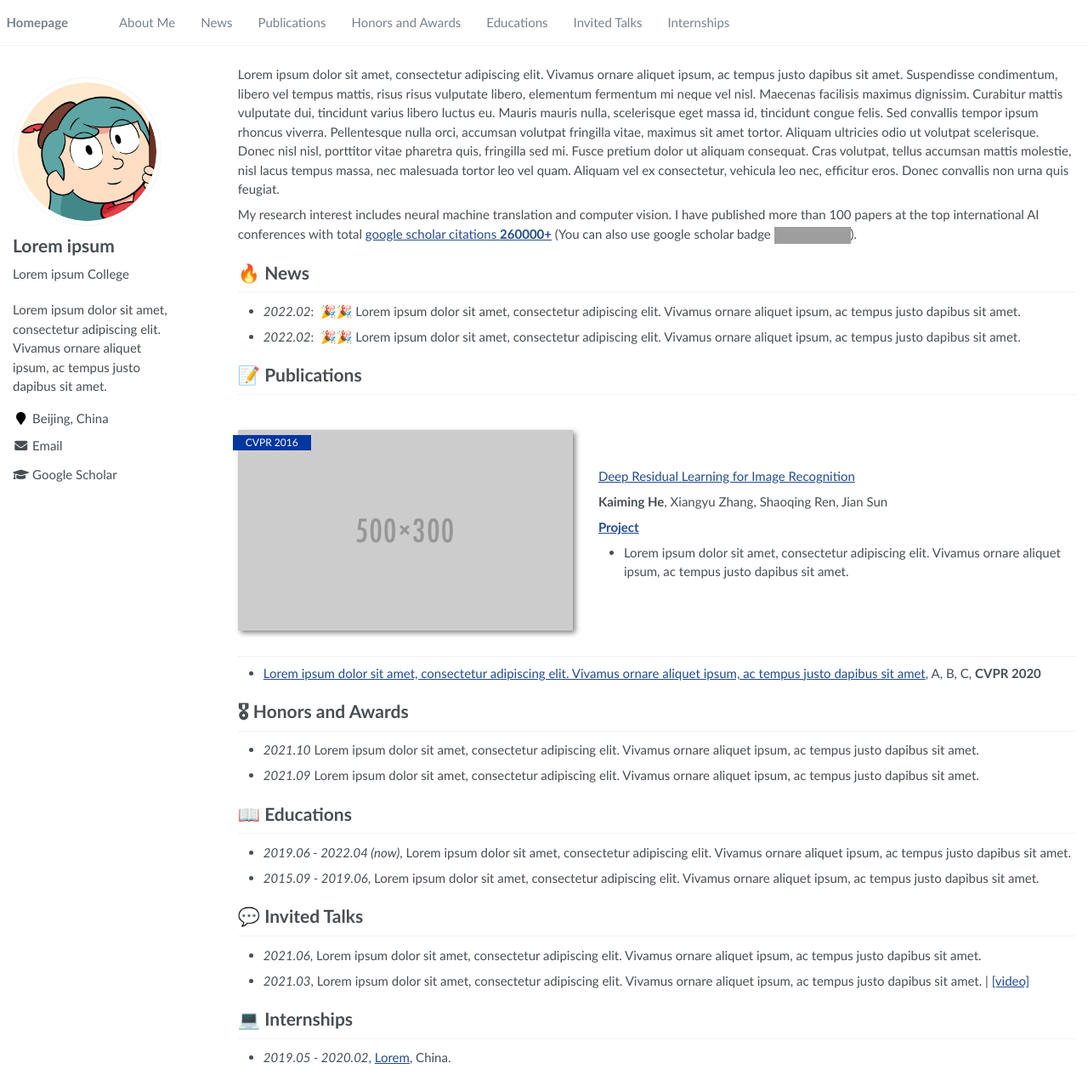
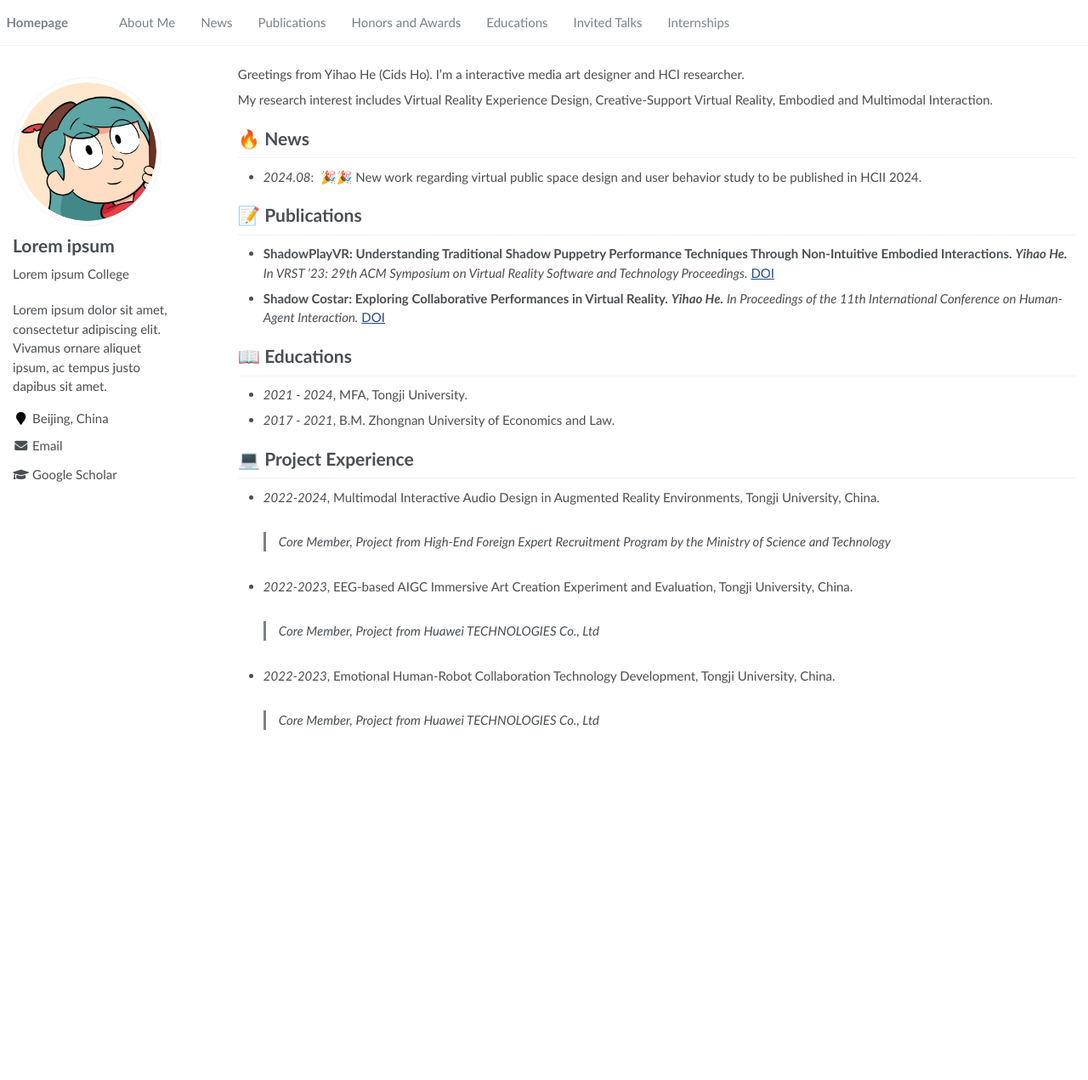
Before and after one commit to CidsHo/Cids.github.io, a Jekyll site: the page built from _pages/about.md, in a window 1280 px wide and 1271 px high. Shown: the whole window at 85% size. Built offline with Jekyll 4.4.1, drawn with Linux system fonts in a browser that asks for light colours; grey boxes are pictures that could not be loaded.

Commit message:
Update about.md

```diff
--- a/_pages/about.md
+++ b/_pages/about.md
@@ -8,51 +8,32 @@ redirect_from:
   - /about.html
 ---
 
-{% if site.google_scholar_stats_use_cdn %}
-{% assign gsDataBaseUrl = "https://cdn.jsdelivr.net/gh/" | append: site.repository | append: "@" %}
-{% else %}
-{% assign gsDataBaseUrl = "https://raw.githubusercontent.com/" | append: site.repository | append: "/" %}
-{% endif %}
-{% assign url = gsDataBaseUrl | append: "google-scholar-stats/gs_data_shieldsio.json" %}
-
 <span class='anchor' id='about-me'></span>
 
-Lorem ipsum dolor sit amet, consectetur adipiscing elit. Vivamus ornare aliquet ipsum, ac tempus justo dapibus sit amet. Suspendisse condimentum, libero vel tempus mattis, risus risus vulputate libero, elementum fermentum mi neque vel nisl. Maecenas facilisis maximus dignissim. Curabitur mattis vulputate dui, tincidunt varius libero luctus eu. Mauris mauris nulla, scelerisque eget massa id, tincidunt congue felis. Sed convallis tempor ipsum rhoncus viverra. Pellentesque nulla orci, accumsan volutpat fringilla vitae, maximus sit amet tortor. Aliquam ultricies odio ut volutpat scelerisque. Donec nisl nisl, porttitor vitae pharetra quis, fringilla sed mi. Fusce pretium dolor ut aliquam consequat. Cras volutpat, tellus accumsan mattis molestie, nisl lacus tempus massa, nec malesuada tortor leo vel quam. Aliquam vel ex consectetur, vehicula leo nec, efficitur eros. Donec convallis non urna quis feugiat.
+Greetings from Yihao He (Cids Ho). I'm a interactive media art designer and HCI researcher.
 
-My research interest includes neural machine translation and computer vision. I have published more than 100 papers at the top international AI conferences with total <a href='https://scholar.google.com/citations?user=DhtAFkwAAAAJ'>google scholar citations <strong><span id='total_cit'>260000+</span></strong></a> (You can also use google scholar badge <a href='https://scholar.google.com/citations?user=DhtAFkwAAAAJ'><img src="https://img.shields.io/endpoint?url={{ url | url_encode }}&logo=Google%20Scholar&labelColor=f6f6f6&color=9cf&style=flat&label=citations"></a>).
+My research interest includes Virtual Reality Experience Design, Creative-Support Virtual Reality, Embodied and Multimodal Interaction.
 
 
 # 🔥 News
-- *2022.02*: &nbsp;🎉🎉 Lorem ipsum dolor sit amet, consectetur adipiscing elit. Vivamus ornare aliquet ipsum, ac tempus justo dapibus sit amet.
-- *2022.02*: &nbsp;🎉🎉 Lorem ipsum dolor sit amet, consectetur adipiscing elit. Vivamus ornare aliquet ipsum, ac tempus justo dapibus sit amet.
+- *2024.08*: &nbsp;🎉🎉 New work regarding virtual public space design and user behavior study to be published in HCII 2024.
 
 # 📝 Publications
-
-<div class='paper-box'><div class='paper-box-image'><div><div class="badge">CVPR 2016</div><img src='images/500x300.png' alt="sym" width="100%"></div></div>
-<div class='paper-box-text' markdown="1">
-
-[Deep Residual Learning for Image Recognition](https://openaccess.thecvf.com/content_cvpr_2016/papers/He_Deep_Residual_Learning_CVPR_2016_paper.pdf)
-
-**Kaiming He**, Xiangyu Zhang, Shaoqing Ren, Jian Sun
-
-[**Project**](https://scholar.google.com/citations?view_op=view_citation&hl=zh-CN&user=DhtAFkwAAAAJ&citation_for_view=DhtAFkwAAAAJ:ALROH1vI_8AC) <strong><span class='show_paper_citations' data='DhtAFkwAAAAJ:ALROH1vI_8AC'></span></strong>
-- Lorem ipsum dolor sit amet, consectetur adipiscing elit. Vivamus ornare aliquet ipsum, ac tempus justo dapibus sit amet.
-</div>
-</div>
-
-- [Lorem ipsum dolor sit amet, consectetur adipiscing elit. Vivamus ornare aliquet ipsum, ac tempus justo dapibus sit amet](https://github.com), A, B, C, **CVPR 2020**
-
-# 🎖 Honors and Awards
-- *2021.10* Lorem ipsum dolor sit amet, consectetur adipiscing elit. Vivamus ornare aliquet ipsum, ac tempus justo dapibus sit amet.
-- *2021.09* Lorem ipsum dolor sit amet, consectetur adipiscing elit. Vivamus ornare aliquet ipsum, ac tempus justo dapibus sit amet.
+- **ShadowPlayVR: Understanding Traditional Shadow Puppetry Performance Techniques Through Non-Intuitive Embodied Interactions.**
+   ***Yihao He.***
+*In VRST ’23: 29th ACM Symposium on Virtual Reality Software and Technology Proceedings.* [DOI](10.1145/3611659.3617226)
+-	 **Shadow Costar: Exploring Collaborative Performances in Virtual Reality.**
+  ***Yihao He.***
+  *In Proceedings of the 11th International Conference on Human-Agent Interaction.* [DOI](10.1145/3623809.3623943)
 
 # 📖 Educations
-- *2019.06 - 2022.04 (now)*, Lorem ipsum dolor sit amet, consectetur adipiscing elit. Vivamus ornare aliquet ipsum, ac tempus justo dapibus sit amet.
-- *2015.09 - 2019.06*, Lorem ipsum dolor sit amet, consectetur adipiscing elit. Vivamus ornare aliquet ipsum, ac tempus justo dapibus sit amet.
+- *2021 - 2024*, MFA, Tongji University.
+- *2017 - 2021*, B.M.  Zhongnan University of Economics and Law.
 
-# 💬 Invited Talks
-- *2021.06*, Lorem ipsum dolor sit amet, consectetur adipiscing elit. Vivamus ornare aliquet ipsum, ac tempus justo dapibus sit amet.
-- *2021.03*, Lorem ipsum dolor sit amet, consectetur adipiscing elit. Vivamus ornare aliquet ipsum, ac tempus justo dapibus sit amet.  \| [\[video\]](https://github.com/)
-
-# 💻 Internships
-- *2019.05 - 2020.02*, [Lorem](https://github.com/), China.
+# 💻 Project Experience
+- *2022-2024*, Multimodal Interactive Audio Design in Augmented Reality Environments, Tongji University, China.
+  > Core Member, Project from High-End Foreign Expert Recruitment Program by the Ministry of Science and Technology
+- *2022-2023*, EEG-based AIGC Immersive Art Creation Experiment and Evaluation, Tongji University, China.
+  > Core Member, Project from Huawei TECHNOLOGIES Co., Ltd
+- *2022-2023*, Emotional Human-Robot Collaboration Technology Development, Tongji University, China.
+  > Core Member, Project from Huawei TECHNOLOGIES Co., Ltd
```
